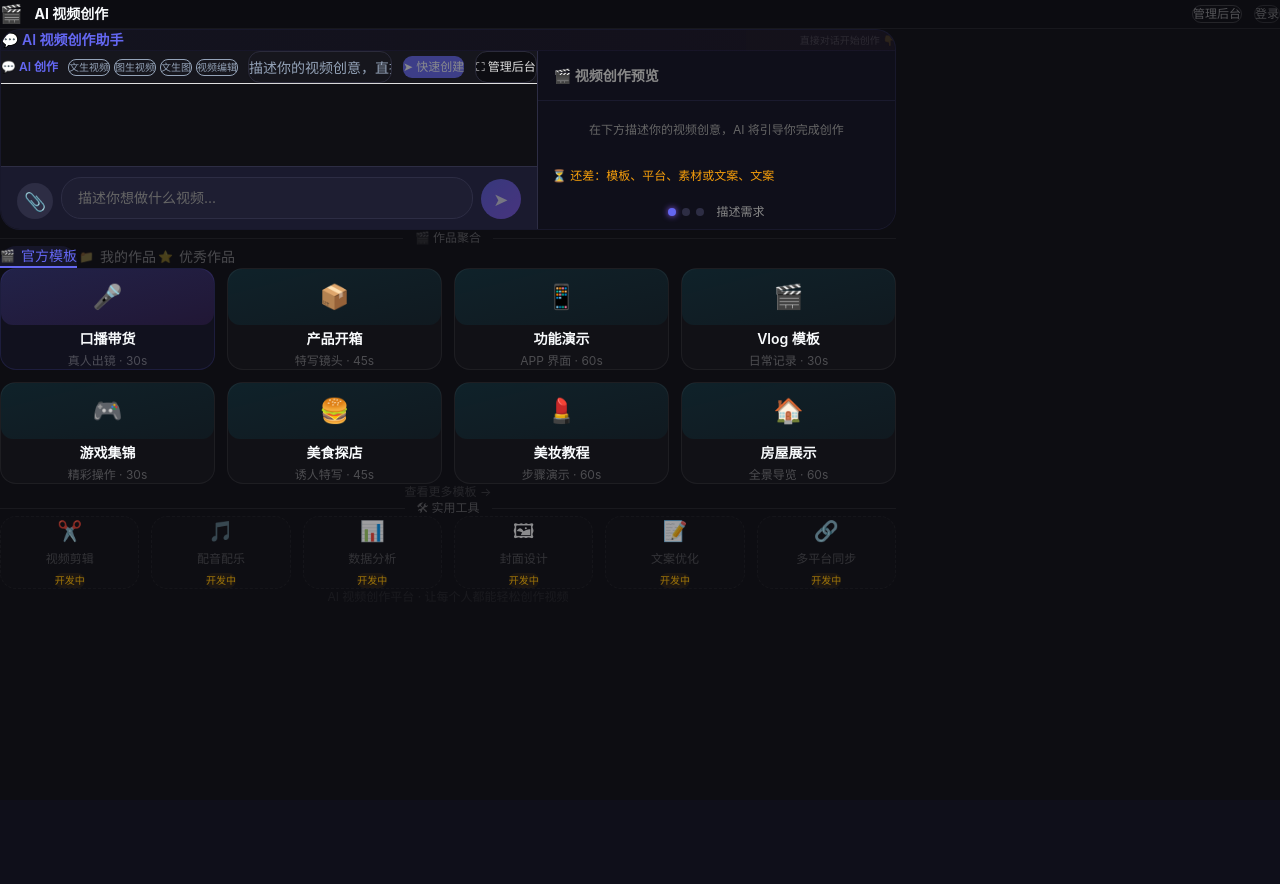
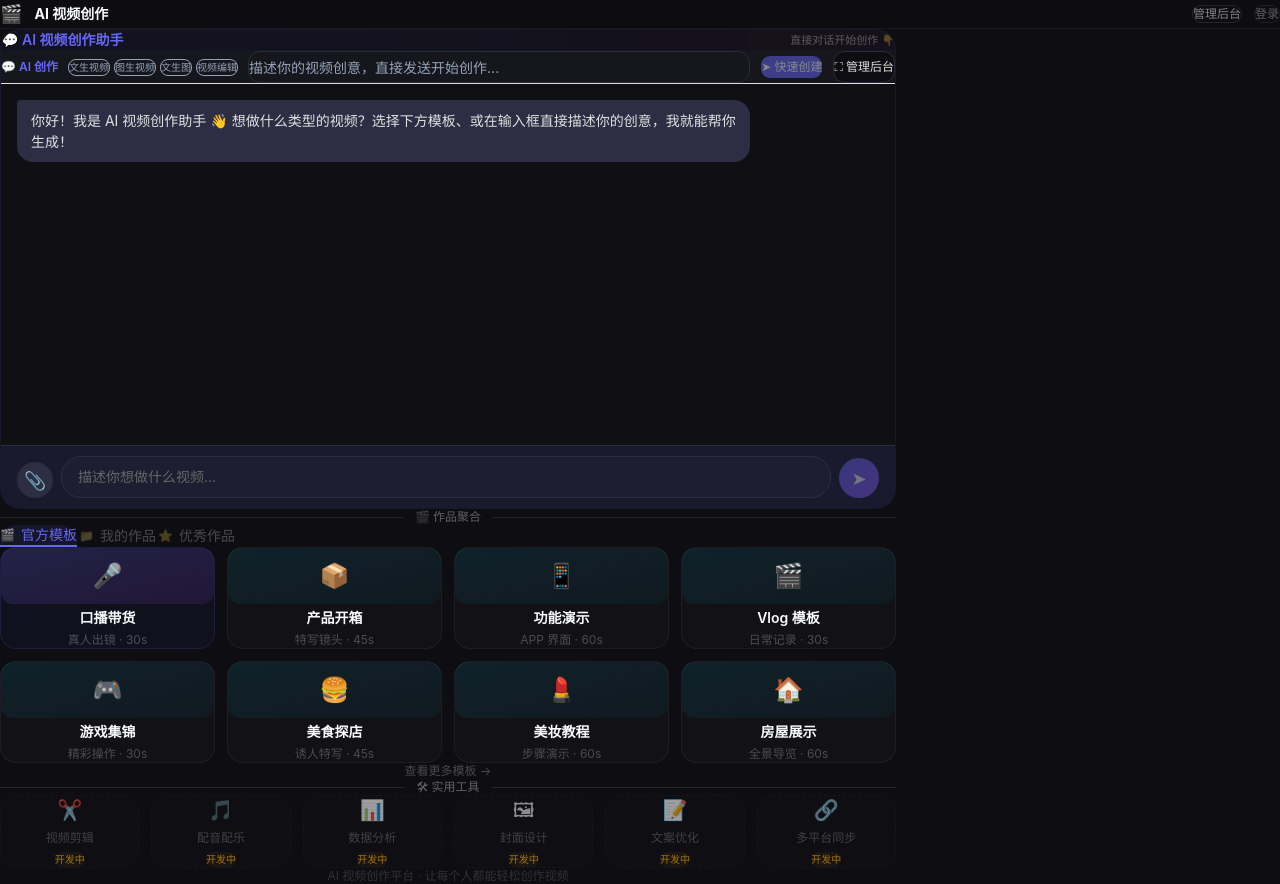
Before and after one commit to wwwkingwww/avatar-ai-video, a React (Vite) app in the folder creator-frontend/: page / in a window 1280 px wide. Before the commit the page ends 800 px from the top, so only its background shows below. Built offline with nearby package versions, Linux system fonts and the light colour scheme.

Commit message:
fix: 修复首页排版混乱 — 解除body滚动锁定/聊天高度/欢迎消息/文字可读性

```diff
--- a/creator-frontend/src/components/ChatView.tsx
+++ b/creator-frontend/src/components/ChatView.tsx
@@ -8,6 +8,7 @@ import type { Message, UploadedFile } from '../types'
 
 interface ChatViewProps {
   chatBar?: React.ReactNode
+  compact?: boolean
   step: number
   messages: Message[]
   streamingText: string
@@ -22,6 +23,7 @@ interface ChatViewProps {
 
 export function ChatView({
   chatBar,
+  compact = false,
   step, messages, streamingText, isStreaming, uploadedFiles,
   context, taskId, onSend, onUpload, onNewTask,
 }: ChatViewProps) {
@@ -52,16 +54,19 @@ export function ChatView({
   )
 
   return (
-    <div className="chat-view">
+    <div className={compact ? 'chat-view-compact' : 'chat-view'}>
       <div className="chat-main">
         {chatBar}
-        <div className="lg:hidden">{sidebarContent}</div>
+        {!compact && <div className="lg:hidden">{sidebarContent}</div>}
+        {compact && <div className="lg:hidden"><PreviewPanel taskType={taskType} platforms={platforms} files={uploadedFiles} script={script} missing={missing} /></div>}
         <MessageList messages={messages} streamingText={streamingText} isStreaming={isStreaming} onOptionSelect={onSend} />
         <InputArea onSend={onSend} onUpload={onUpload} uploadedFiles={uploadedFiles} disabled={isStreaming} />
       </div>
-      <aside className="chat-sidebar">
-        {sidebarContent}
-      </aside>
+      {!compact && (
+        <aside className="chat-sidebar">
+          {sidebarContent}
+        </aside>
+      )}
     </div>
   )
 }
--- a/creator-frontend/src/components/PortfolioGrid.tsx
+++ b/creator-frontend/src/components/PortfolioGrid.tsx
@@ -94,13 +94,13 @@ export function PortfolioGrid({ onTemplateClick }: PortfolioGridProps) {
                 )}
                 <div className="p-3">
                   <p className="text-sm text-foreground">{work.title}</p>
-                  <p className="text-xs text-white/20">{work.platform} · {work.time}</p>
+                  <p className="text-xs text-white/35">{work.platform} · {work.time}</p>
                 </div>
               </div>
             ))}
             <div className="flex flex-col items-center justify-center gap-1 rounded-lg border border-dashed border-white/5 bg-white/[0.01] min-h-[100px] opacity-40 hover:opacity-60 transition-opacity cursor-pointer">
               <span className="text-xl">＋</span>
-              <span className="text-xs text-white/20">创建新作品</span>
+              <span className="text-xs text-white/35">创建新作品</span>
             </div>
           </>
         )}
@@ -111,22 +111,22 @@ export function PortfolioGrid({ onTemplateClick }: PortfolioGridProps) {
               <div className="h-14 bg-gradient-to-br from-amber-500/10 to-amber-500/5 flex items-center justify-center text-lg">🏆</div>
               <div className="p-3">
                 <p className="text-sm text-foreground">{work.title}</p>
-                <p className="text-xs text-white/20">{work.author} · {work.views}</p>
+                <p className="text-xs text-white/35">{work.author} · {work.views}</p>
               </div>
             </div>
           ))}
       </div>
 
       {activeTab === 'templates' && (
-        <p className="text-center text-xs text-white/10 hover:text-white/25 cursor-pointer transition-colors">
+        <p className="text-center text-xs text-white/25 hover:text-white/45 cursor-pointer transition-colors">
           查看更多模板 →
         </p>
       )}
       {activeTab === 'my-works' && (
-        <p className="text-center text-xs text-white/10">登录后可查看全部作品</p>
+        <p className="text-center text-xs text-white/25">登录后可查看全部作品</p>
       )}
       {activeTab === 'featured' && (
-        <p className="text-center text-xs text-white/10">每周精选 · 社区投稿</p>
+        <p className="text-center text-xs text-white/25">每周精选 · 社区投稿</p>
       )}
     </div>
   )
--- a/creator-frontend/src/components/SectionDivider.tsx
+++ b/creator-frontend/src/components/SectionDivider.tsx
@@ -6,9 +6,9 @@ interface SectionDividerProps {
 export function SectionDivider({ label, className }: SectionDividerProps) {
   return (
     <div className={`flex items-center gap-3 px-1 py-2 ${className || ''}`}>
-      <div className="flex-1 h-px bg-white/5" />
-      <span className="text-xs text-white/20 font-medium whitespace-nowrap">{label}</span>
-      <div className="flex-1 h-px bg-white/5" />
+      <div className="flex-1 h-px bg-white/10" />
+      <span className="text-xs text-white/35 font-medium whitespace-nowrap">{label}</span>
+      <div className="flex-1 h-px bg-white/10" />
     </div>
   )
 }
--- a/creator-frontend/src/components/ToolGrid.tsx
+++ b/creator-frontend/src/components/ToolGrid.tsx
@@ -16,7 +16,7 @@ export function ToolGrid() {
           className="flex flex-col items-center gap-1.5 rounded-lg border border-dashed border-white/5 bg-white/[0.01] py-4 px-3 opacity-60 cursor-not-allowed transition-opacity hover:opacity-80"
         >
           <span className="text-xl">{tool.icon}</span>
-          <span className="text-xs text-white/25">{tool.label}</span>
+          <span className="text-xs text-white/35">{tool.label}</span>
           <span className="text-[10px] px-1.5 py-0.5 rounded bg-amber-500/10 text-amber-400">
             {tool.status}
           </span>
--- a/creator-frontend/src/pages/LandingPage.tsx
+++ b/creator-frontend/src/pages/LandingPage.tsx
@@ -5,6 +5,13 @@ import { PortfolioGrid } from '../components/PortfolioGrid'
 import { ToolGrid } from '../components/ToolGrid'
 import { SectionDivider } from '../components/SectionDivider'
 import { Link } from 'react-router-dom'
+
+const WELCOME_MESSAGE = {
+  id: 'welcome',
+  role: 'assistant' as const,
+  content: '你好！我是 AI 视频创作助手 👋\n\n想做什么类型的视频？选择下方模板、或在输入框直接描述你的创意，我就能帮你生成！',
+  timestamp: Date.now(),
+}
 
 export function LandingPage() {
   const {
@@ -17,6 +24,8 @@ export function LandingPage() {
     document.querySelector('.landing-chat-section')?.scrollIntoView({ behavior: 'smooth' })
   }
 
+  const displayMessages = state.messages.length > 0 ? state.messages : [WELCOME_MESSAGE]
+
   return (
     <div className="min-h-screen bg-background">
       <header className="sticky top-0 z-50 flex items-center gap-3 px-4 sm:px-6 py-3 border-b border-white/5 bg-background/95 backdrop-blur supports-[backdrop-filter]:bg-background/80">
@@ -25,25 +34,26 @@ export function LandingPage() {
         <div className="flex-1" />
         <Link
           to="/dashboard"
-          className="text-xs text-white/30 hover:text-white/60 transition-colors px-3 py-1.5 rounded-md border border-white/10 hover:border-white/20"
+          className="text-xs text-white/50 hover:text-white/80 transition-colors px-3 py-1.5 rounded-md border border-white/10 hover:border-white/20"
         >
           管理后台
         </Link>
-        <button className="text-xs text-white/25 hover:text-white/50 transition-colors px-3 py-1.5 rounded-md border border-white/8">
+        <button className="text-xs text-white/35 hover:text-white/60 transition-colors px-3 py-1.5 rounded-md border border-white/8">
           登录
         </button>
       </header>
 
       <div className="max-w-4xl mx-auto px-4 sm:px-6 py-4 space-y-6 pb-12">
         <section className="landing-chat-section">
-          <div className="rounded-xl border border-primary/10 overflow-hidden bg-white/[0.01]">
+          <div className="rounded-xl border border-primary/10 overflow-hidden bg-white/[0.01] min-h-[400px] sm:min-h-[480px] flex flex-col">
             <div className="bg-gradient-to-r from-primary/5 to-purple-500/3 px-4 py-2.5 border-b border-primary/5 flex items-center gap-2">
               <span className="text-sm text-primary font-semibold">💬 AI 视频创作助手</span>
               <span className="flex-1" />
-              <span className="text-[10px] text-white/10 hidden sm:inline">直接对话开始创作 👇</span>
+              <span className="text-[11px] text-white/30 hidden sm:inline">直接对话开始创作 👇</span>
             </div>
 
             <ChatView
+              compact
               chatBar={
                 <ChatBar
                   onSend={sendUserMessage}
@@ -51,7 +61,7 @@ export function LandingPage() {
                 />
               }
               step={step}
-              messages={state.messages}
+              messages={displayMessages}
               streamingText={streamingText}
               isStreaming={state.isStreaming}
               uploadedFiles={uploadedFiles}
@@ -70,7 +80,7 @@ export function LandingPage() {
         <SectionDivider label="🛠 实用工具" />
         <ToolGrid />
 
-        <footer className="text-center pt-6 text-xs text-white/5">
+        <footer className="text-center pt-6 text-xs text-white/15">
           AI 视频创作平台 · 让每个人都能轻松创作视频
         </footer>
       </div>
--- a/creator-frontend/src/styles/chat.css
+++ b/creator-frontend/src/styles/chat.css
@@ -127,6 +127,9 @@
 /* Chat View — 响应式双栏布局 */
 .chat-view { flex: 1; display: flex; flex-direction: column; overflow: hidden; }
 
+/* compact 模式：始终单栏，无右侧面板 */
+.chat-view-compact { flex: 1; display: flex; flex-direction: column; overflow: hidden; }
+
 /* 左栏：对话流（手机全宽，桌面 60%） */
 .chat-main { flex: 1; display: flex; flex-direction: column; overflow: hidden; min-width: 0; }
 
--- a/creator-frontend/src/styles/variables.css
+++ b/creator-frontend/src/styles/variables.css
@@ -26,5 +26,5 @@
   --safe-bottom: env(safe-area-inset-bottom, 16px);
 }
 * { margin: 0; padding: 0; box-sizing: border-box; }
-body { font-family: -apple-system, BlinkMacSystemFont, 'Segoe UI', Roboto, sans-serif; background: var(--bg-primary); color: var(--text-primary); -webkit-font-smoothing: antialiased; overflow: hidden; height: 100dvh; }
-#root { height: 100dvh; display: flex; flex-direction: column; }
+body { font-family: -apple-system, BlinkMacSystemFont, 'Segoe UI', Roboto, sans-serif; background: var(--bg-primary); color: var(--text-primary); -webkit-font-smoothing: antialiased; min-height: 100dvh; }
+#root { min-height: 100dvh; display: flex; flex-direction: column; }
```
